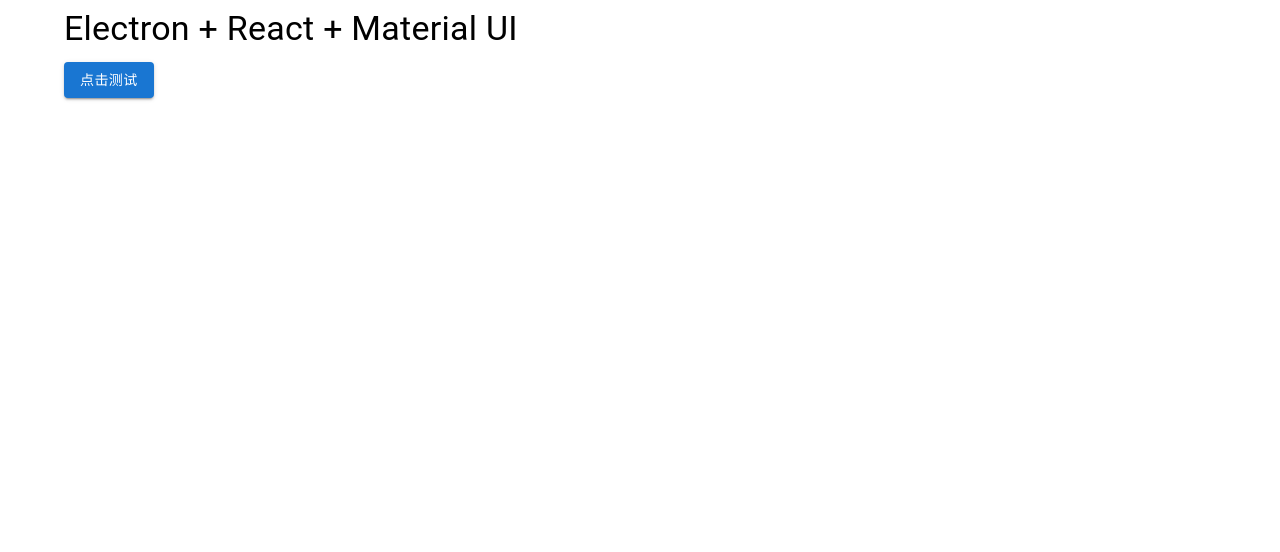
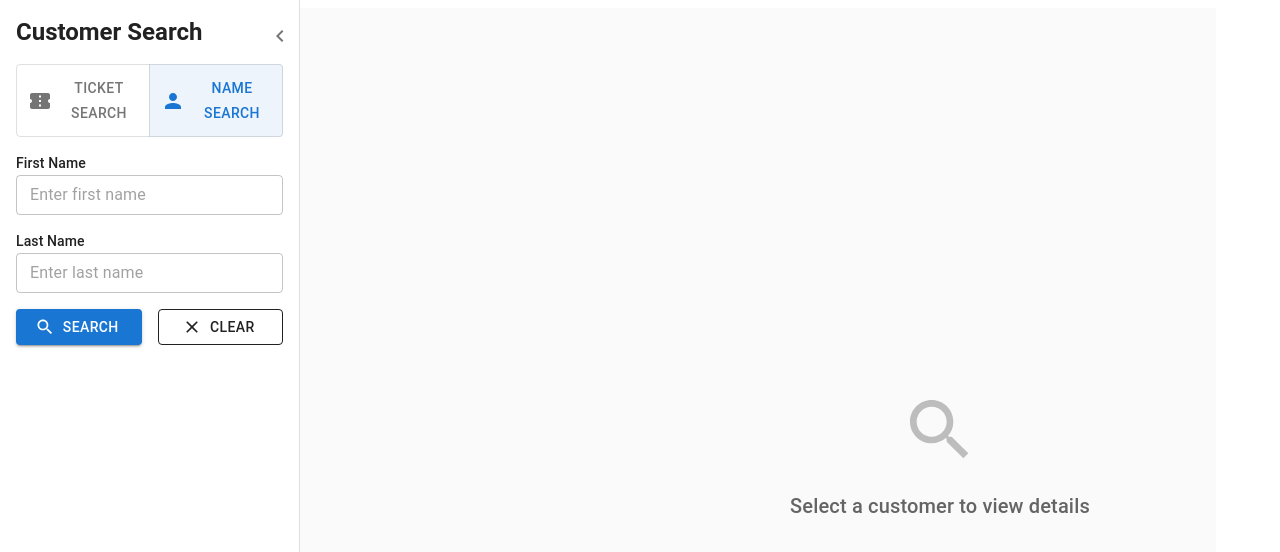
Before and after one commit to damonJiangCode/PawnShopApp, a React (Vite) app: page / in a window 1280 px wide. Shown: the top 552 px of the page. Built offline with nearby package versions, Linux system fonts and the light colour scheme.

Commit message:
TestComponent checked out

```diff
--- a/src/App.tsx
+++ b/src/App.tsx
@@ -1,51 +1,10 @@
-// import { useState } from 'react'
-// import reactLogo from './assets/react.svg'
-// import viteLogo from '/vite.svg'
-// import './App.css'
-
-// function App() {
-//   const [count, setCount] = useState(0)
-
-//   return (
-//     <>
-//       <div>
-//         <a href="https://vite.dev" target="_blank">
-//           <img src={viteLogo} className="logo" alt="Vite logo" />
-//         </a>
-//         <a href="https://react.dev" target="_blank">
-//           <img src={reactLogo} className="logo react" alt="React logo" />
-//         </a>
-//       </div>
-//       <h1>Vite + React</h1>
-//       <div className="card">
-//         <button onClick={() => setCount((count) => count + 1)}>
-//           count is {count}
-//         </button>
-//         <p>
-//           Edit <code>src/App.tsx</code> and save to test HMR
-//         </p>
-//       </div>
-//       <p className="read-the-docs">
-//         Click on the Vite and React logos to learn more
-//       </p>
-//     </>
-//   )
-// }
-
-// export default App
-
-
-import { Button, Container, Typography } from "@mui/material";
+import { Container } from "@mui/material";
+import TestComponent from "./components/TestComponent";
 
 function App() {
   return (
     <Container>
-      <Typography variant="h4" gutterBottom>
-        Electron + React + Material UI
-      </Typography>
-      <Button variant="contained" color="primary">
-        点击测试
-      </Button>
+      <TestComponent />
     </Container>
   );
 }
--- /dev/null
+++ b/src/components/TestComponent.tsx
@@ -0,0 +1,211 @@
+import React, { useState } from "react";
+import {
+    Box,
+    Button,
+    TextField,
+    Typography,
+    IconButton,
+    Drawer,
+    ToggleButton,
+    ToggleButtonGroup,
+    CircularProgress,
+    Stack,
+} from "@mui/material";
+import ChevronLeftIcon from "@mui/icons-material/ChevronLeft";
+import ChevronRightIcon from "@mui/icons-material/ChevronRight";
+import SearchIcon from "@mui/icons-material/Search";
+import ClearIcon from "@mui/icons-material/Clear";
+import ConfirmationNumberIcon from "@mui/icons-material/ConfirmationNumber";
+import PersonIcon from "@mui/icons-material/Person";
+
+const drawerWidth = 300;
+
+const App: React.FC = () => {
+    const [isLeftPanelOpen, setIsLeftPanelOpen] = useState(true);
+    const [searchMode, setSearchMode] = useState<"ticket" | "name">("name");
+    const [searchFirstName, setSearchFirstName] = useState("");
+    const [searchLastName, setSearchLastName] = useState("");
+    const [searchTicket, setSearchTicket] = useState("");
+    const [isLoading, setIsLoading] = useState(false);
+    const [showNoResults, setShowNoResults] = useState(false);
+    const [searchResults, setSearchResults] = useState<unknown[]>([]);
+
+    const handleSearch = async () => {
+        setIsLoading(true);
+        setShowNoResults(false);
+        // 模拟异步请求
+        await new Promise((resolve) => setTimeout(resolve, 1000));
+        // 此处可根据实际逻辑设置 searchResults
+        setShowNoResults(true);
+        setIsLoading(false);
+    };
+
+    const handleClear = () => {
+        setSearchFirstName("");
+        setSearchLastName("");
+        setSearchTicket("");
+        setSearchResults([]);
+        setShowNoResults(false);
+    };
+
+    return (
+        <Box sx={{ display: "flex", minHeight: "100vh", bgcolor: "grey.50" }}>
+            {/* 左侧抽屉面板 */}
+            <Drawer
+                variant="persistent"
+                anchor="left"
+                open={isLeftPanelOpen}
+                sx={{
+                    width: drawerWidth,
+                    flexShrink: 0,
+                    "& .MuiDrawer-paper": {
+                        width: drawerWidth,
+                        boxSizing: "border-box",
+                        p: 2,
+                    },
+                }}
+            >
+                <Stack spacing={2}>
+                    <Typography variant="h5" fontWeight="bold">
+                        Customer Search
+                    </Typography>
+                    <ToggleButtonGroup
+                        color="primary"
+                        value={searchMode}
+                        exclusive
+                        onChange={(event, newValue) => {
+                            if (newValue !== null) setSearchMode(newValue);
+                        }}
+                        fullWidth
+                    >
+                        <ToggleButton value="ticket">
+                            <ConfirmationNumberIcon sx={{ mr: 1 }} />
+                            Ticket Search
+                        </ToggleButton>
+                        <ToggleButton value="name">
+                            <PersonIcon sx={{ mr: 1 }} />
+                            Name Search
+                        </ToggleButton>
+                    </ToggleButtonGroup>
+
+                    {searchMode === "ticket" ? (
+                        <Box>
+                            <Typography variant="subtitle2">Ticket Number</Typography>
+                            <TextField
+                                fullWidth
+                                value={searchTicket}
+                                onChange={(e) => setSearchTicket(e.target.value)}
+                                placeholder="Enter ticket number"
+                                variant="outlined"
+                                size="small"
+                            />
+                        </Box>
+                    ) : (
+                        <>
+                            <Box>
+                                <Typography variant="subtitle2">First Name</Typography>
+                                <TextField
+                                    fullWidth
+                                    value={searchFirstName}
+                                    onChange={(e) => setSearchFirstName(e.target.value)}
+                                    placeholder="Enter first name"
+                                    variant="outlined"
+                                    size="small"
+                                />
+                            </Box>
+                            <Box>
+                                <Typography variant="subtitle2">Last Name</Typography>
+                                <TextField
+                                    fullWidth
+                                    value={searchLastName}
+                                    onChange={(e) => setSearchLastName(e.target.value)}
+                                    placeholder="Enter last name"
+                                    variant="outlined"
+                                    size="small"
+                                />
+                            </Box>
+                        </>
+                    )}
+
+                    <Stack direction="row" spacing={2}>
+                        <Button
+                            variant="contained"
+                            color="primary"
+                            fullWidth
+                            onClick={handleSearch}
+                            disabled={isLoading}
+                            startIcon={
+                                isLoading ? <CircularProgress size={20} /> : <SearchIcon />
+                            }
+                        >
+                            {isLoading ? "Searching..." : "Search"}
+                        </Button>
+                        <Button
+                            variant="outlined"
+                            color="inherit"
+                            fullWidth
+                            onClick={handleClear}
+                            startIcon={<ClearIcon />}
+                        >
+                            Clear
+                        </Button>
+                    </Stack>
+
+                    {showNoResults && (
+                        <Box sx={{ textAlign: "center", py: 2 }}>
+                            <Typography variant="body2" color="text.secondary">
+                                No results found
+                            </Typography>
+                            <Typography variant="caption" color="text.disabled">
+                                Try adjusting your search criteria
+                            </Typography>
+                        </Box>
+                    )}
+                </Stack>
+            </Drawer>
+
+            {/* 主内容区域 */}
+            <Box
+                component="main"
+                sx={{
+                    flexGrow: 1,
+                    transition: "margin 0.3s ease-in-out",
+                    ml: isLeftPanelOpen ? `${drawerWidth}px` : 0,
+                    p: 3,
+                }}
+            >
+                {/* 切换左侧面板的按钮 */}
+                <IconButton
+                    onClick={() => setIsLeftPanelOpen(!isLeftPanelOpen)}
+                    sx={{
+                        position: "absolute",
+                        top: 16,
+                        left: isLeftPanelOpen ? drawerWidth - 40 : 0,
+                        zIndex: 1300,
+                    }}
+                >
+                    {isLeftPanelOpen ? <ChevronLeftIcon /> : <ChevronRightIcon />}
+                </IconButton>
+
+                <Box
+                    sx={{
+                        height: "100%",
+                        display: "flex",
+                        alignItems: "center",
+                        justifyContent: "center",
+                        mt: 6,
+                    }}
+                >
+                    <Box sx={{ textAlign: "center" }}>
+                        <SearchIcon sx={{ fontSize: 80, color: "grey.400", mb: 2 }} />
+                        <Typography variant="h6" color="text.secondary">
+                            Select a customer to view details
+                        </Typography>
+                    </Box>
+                </Box>
+            </Box>
+        </Box>
+    );
+};
+
+export default App;
```
